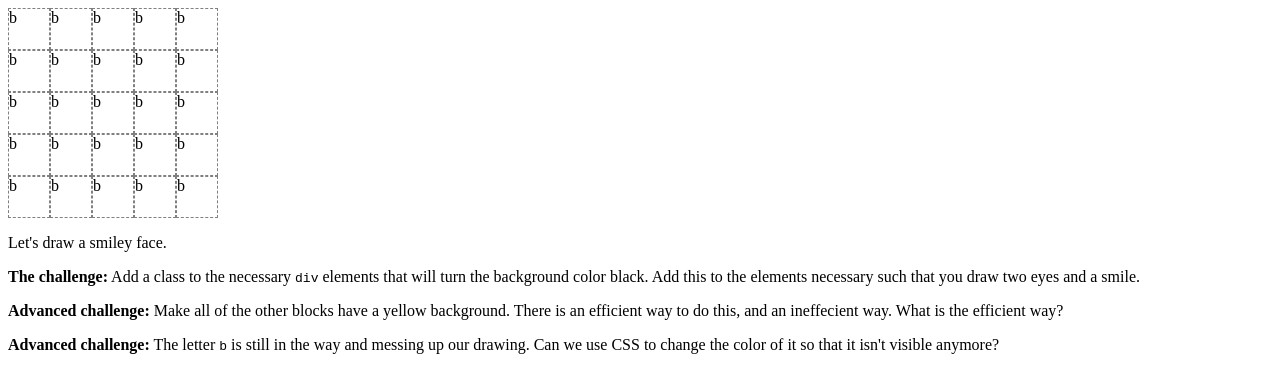
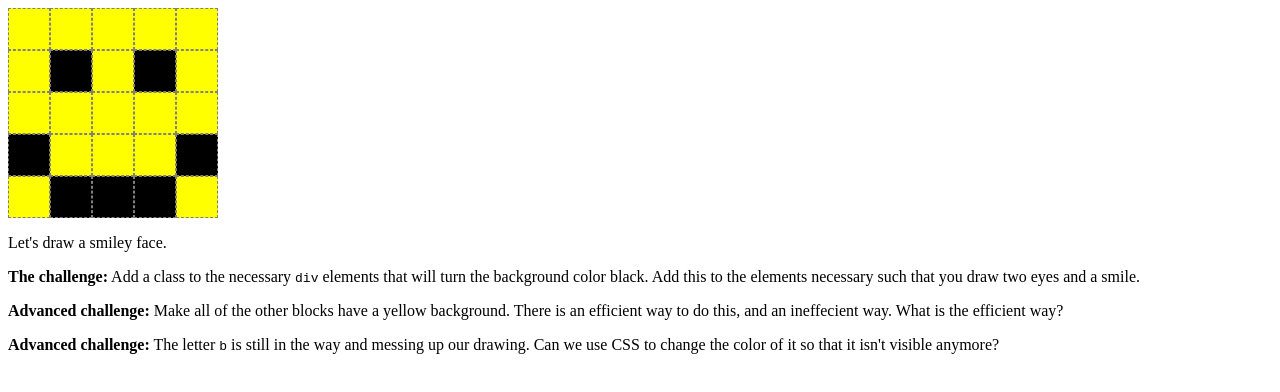
Before and after one commit to brentonstrine/Refcode, a plain HTML site: page Week-03/css4.html in a window 1280 px wide. Drawn offline with Linux system fonts and the light colour scheme.

Commit message:
homework week-03

```diff
--- a/Week-03/css4.html
+++ b/Week-03/css4.html
@@ -13,11 +13,12 @@
     display: inline-block;
 }
 /* a yellow block */
-.yellow {
+#yellow {
     background-color: yellow;
+	color: yellow;
 }
 /* a black block */
-.black {
+#black {
     background-color: black;
 }
 
@@ -29,11 +30,11 @@
 </head>
 <body>
     <section class="blocks-container">
-        <div class="block">b</div><div class="block">b</div><div class="block">b</div><div class="block">b</div><div class="block">b</div>
-        <div class="block">b</div><div class="block">b</div><div class="block">b</div><div class="block">b</div><div class="block">b</div>
-        <div class="block">b</div><div class="block">b</div><div class="block">b</div><div class="block">b</div><div class="block">b</div>
-        <div class="block">b</div><div class="block">b</div><div class="block">b</div><div class="block">b</div><div class="block">b</div>
-        <div class="block">b</div><div class="block">b</div><div class="block">b</div><div class="block">b</div><div class="block">b</div>
+        <div id="yellow" class="block">b</div><div id="yellow" class="block">b</div><div id="yellow" class="block">b</div><div id="yellow" class="block">b</div><div id="yellow" class="block">b</div>
+        <div id="yellow" class="block">b</div><div id="black" class="block">b</div><div id="yellow" class="block">b</div><div id="black" class="block">b</div><div id="yellow" class="block">b</div>
+        <div id="yellow" class="block">b</div><div id="yellow" class="block">b</div><div id="yellow" class="block">b</div><div id="yellow" class="block">b</div><div id="yellow" class="block">b</div>
+        <div id="black" class="block">b</div><div id="yellow" class="block">b</div><div id="yellow" class="block">b</div><div id="yellow" class="block">b</div><div id="black" class="block">b</div>
+        <div id="yellow" class="block">b</div><div id="black" class="block">b</div><div id="black" class="block">b</div><div id="black" class="block">b</div><div id="yellow" class="block">b</div>
     </section>
     <section>
         <p>Let's draw a smiley face.</p>
```
Also changed, not shown: Week-02/awesome.html (+4 -2 lines), Week-03/css1.html (+2 -8 lines), Week-03/css2.html (+1 -0 lines), Week-03/css3.html (+9 -1 lines), Week-01/Joan Hernandez.txt (added), Week-01/Joan-homework.txt (added), Week-01/mystory.txt (added), Week-02/Joan-homework.txt (added), Week-02/webpage.html (renamed from Week-02/webpage.txt).
